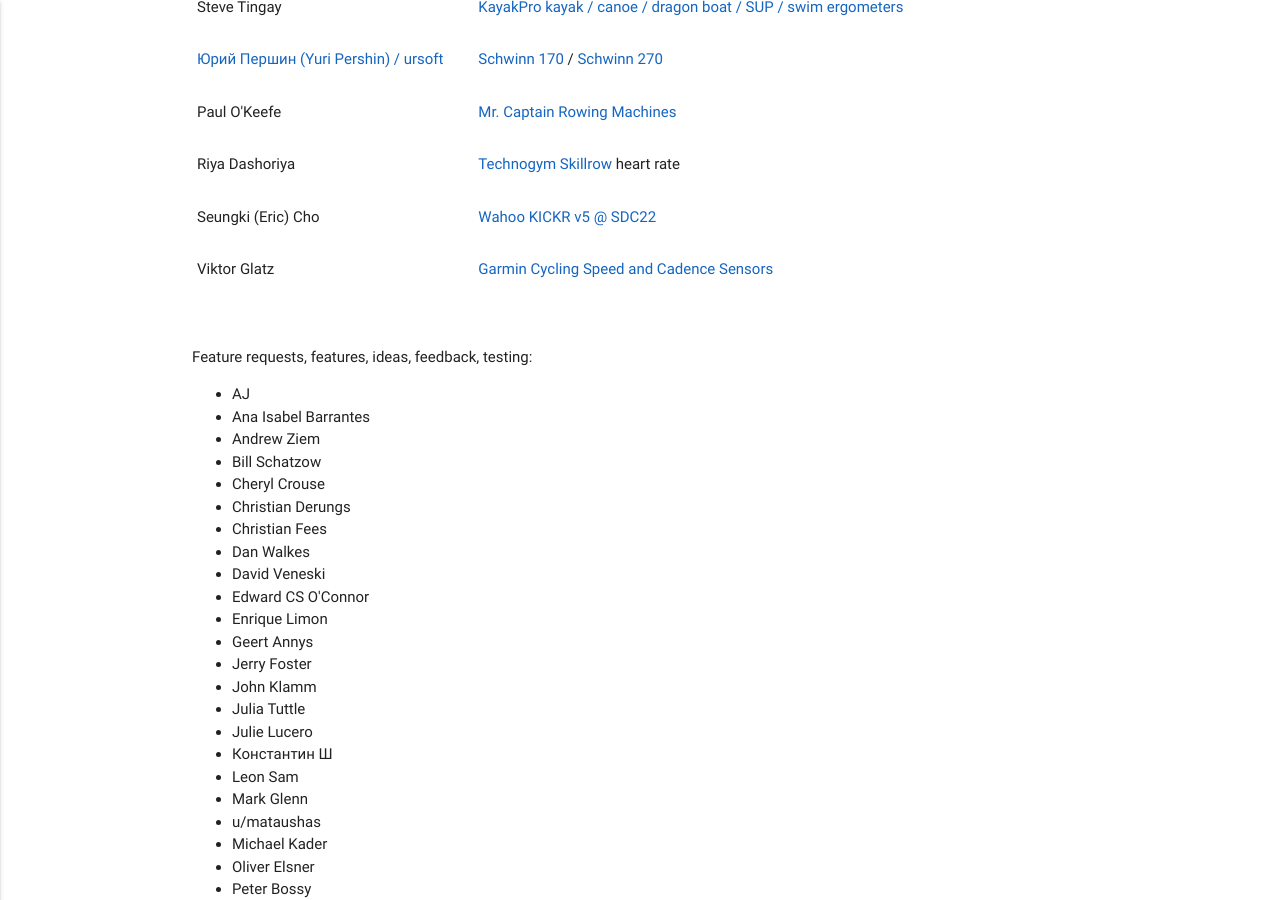
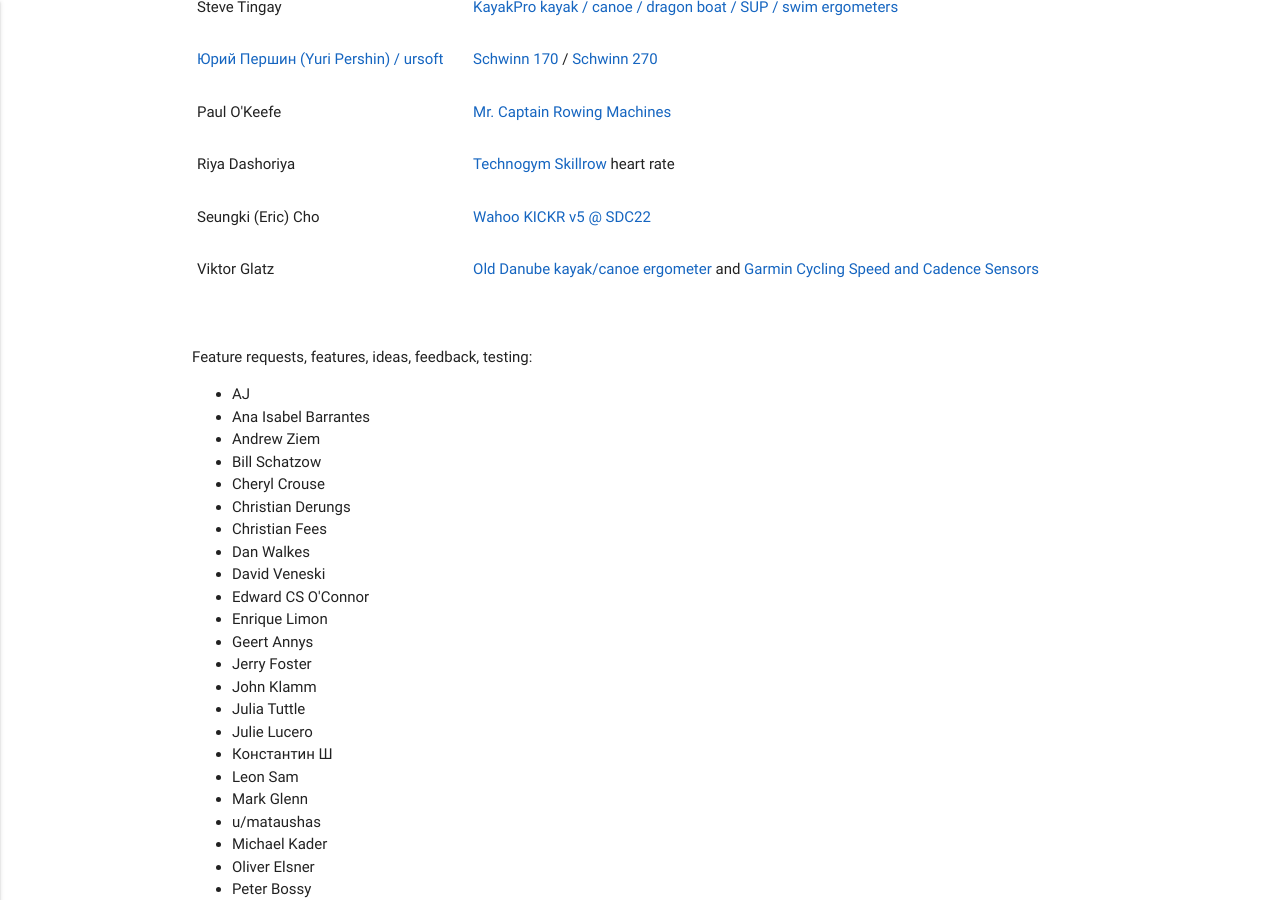
Before and after one commit to TrackMyIndoorWorkout/TrackMyIndoorWorkout.github.io, a Jekyll site: the page built from attributions.md, in a window 1280 px wide and 900 px high, scrolled down 1034 px. Built offline with Jekyll 4.4.1, drawn with Linux system fonts in a browser that asks for light colours.

Commit message:
Listing Old Danube ergometer (as primary) in Viktor Glatz's attributions

```diff
--- a/attributions.md
+++ b/attributions.md
@@ -96,7 +96,7 @@ permalink: /attributions/
         </tr>
         <tr>
           <td>Viktor Glatz</td>
-          <td><a href="{{ site.garmin_csc_url }}">Garmin Cycling Speed and Cadence Sensors</a></td>
+          <td><a href="{{ site.old_danube_url }}">Old Danube kayak/canoe ergometer</a> and <a href="{{ site.garmin_csc_url }}">Garmin Cycling Speed and Cadence Sensors</a></td>
         </tr>
       </table>
     </div>
```
